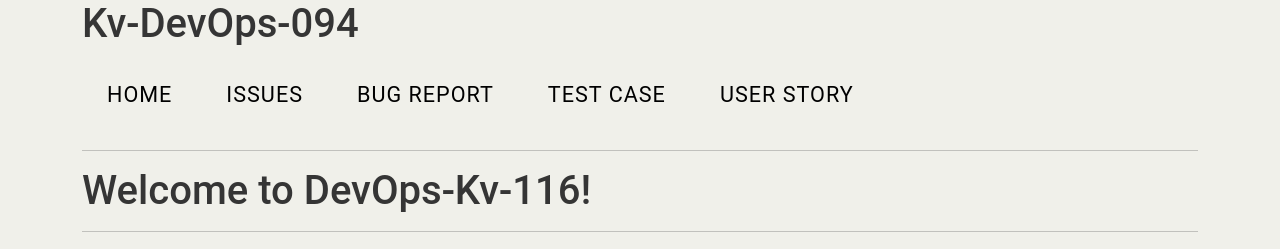
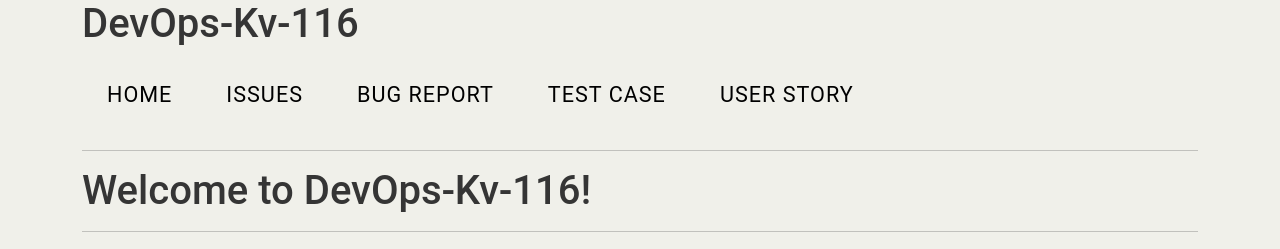
Before and after one commit to pashkadez/frontend, a Flask app: page / in a window 1280 px wide. Shown: the top 249 px of the page. Run offline with Flask 2, Linux system fonts and the light colour scheme; some libraries are stand-ins or nearby versions.

Commit message:
change titles and header to DevOps-Kv-116

```diff
--- a/app/templates/base.html
+++ b/app/templates/base.html
@@ -12,7 +12,7 @@
     </head>
     <body>
         <div class="container">
-        	<h1>Kv-DevOps-094</h1>
+        	<h1>DevOps-Kv-116</h1>
             <nav class="cl-effect-3">
                 <a href="{{ url_for('Home') }}">Home</a>
                 <a href="{{ url_for('getIssues') }}">Issues</a>
```
